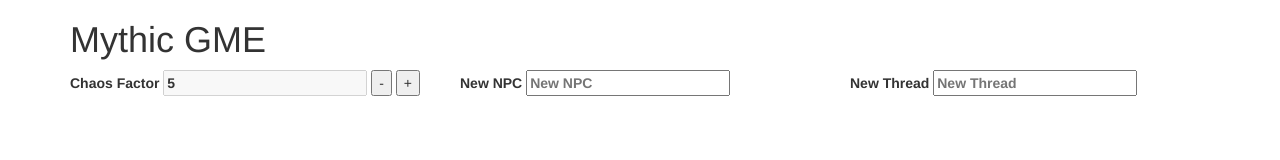
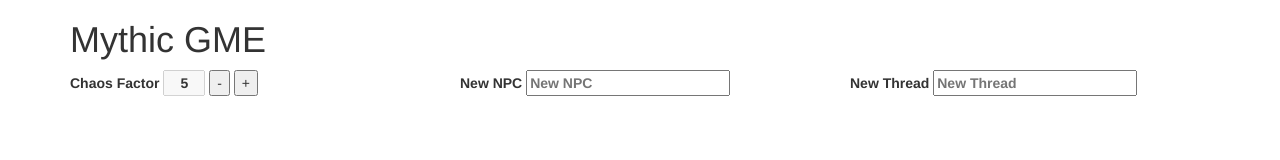
Before and after one commit to thynctank/game-on, a website: page index.html in a window 1280 px wide. Drawn offline with nearby package versions, Linux system fonts and the light colour scheme.

Commit message:
Tweak styling for Firefox compat

```diff
--- a/index.html
+++ b/index.html
@@ -14,6 +14,10 @@
         max-height: 200px;
         overflow-y: scroll;
         overflow-x: hidden;
+      }
+      #chaos-factor {
+        width: 3em;
+        text-align: center;
       }
     </style>
 
--- a/wiring.js
+++ b/wiring.js
@@ -76,7 +76,7 @@
       var deleteButton;
       listItem = d.createElement('li');
       listItem.className = 'row';
-      listItem.innerHTML = '<span class="col-md-11">' + datum + '</span>';
+      listItem.innerHTML = '<span class="col-md-10">' + datum + '</span>';
       list.append(listItem)
       deleteButton = d.createElement('button');
       deleteButton.innerHTML = 'X';
```
